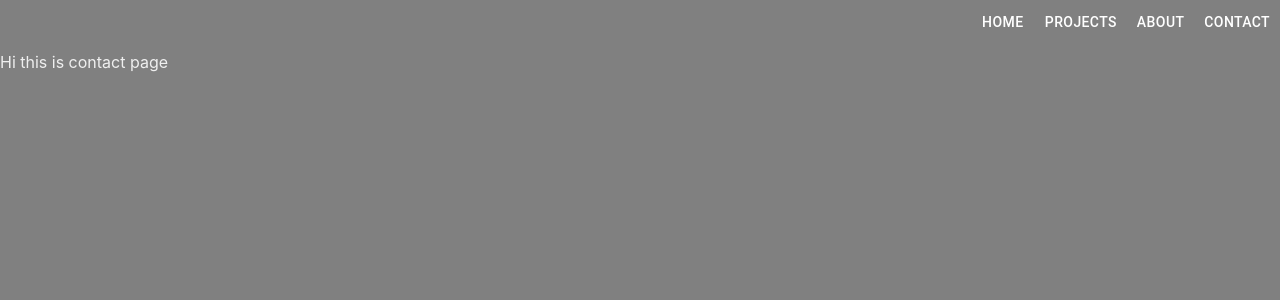
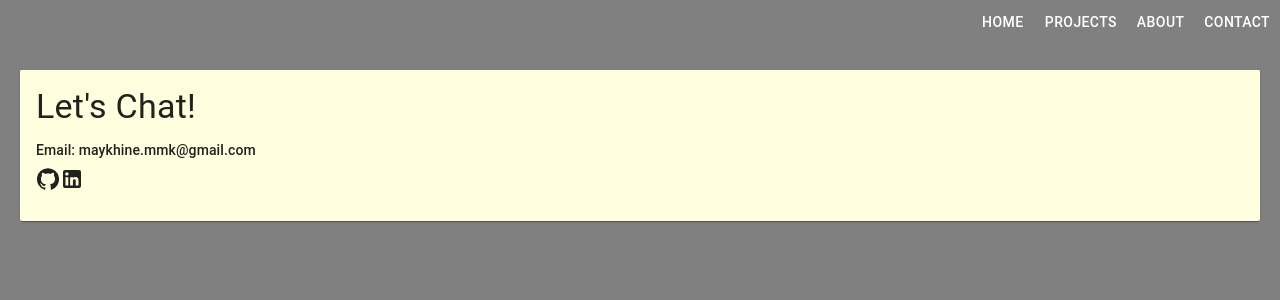
Before and after one commit to MayKhine/portfolio, a React (Vite) app: page /Contact in a window 1280 px wide. Shown: the top 300 px of the page. Built offline with nearby package versions, Linux system fonts and the light colour scheme.

Commit message:
start on contact page

```diff
--- a/src/pages/Contact.tsx
+++ b/src/pages/Contact.tsx
@@ -1,5 +1,14 @@
 import { motion } from "framer-motion";
+import Box from "@mui/material/Box";
+import Typography from "@mui/material/Typography";
+import Card from "@mui/material/Card";
+import Button from "@mui/material/Button";
+import CardMedia from "@mui/material/CardMedia";
+import CardContent from "@mui/material/CardContent";
+import Link from "@mui/material/Link";
 
+import GitHubIcon from "@mui/icons-material/GitHub";
+import LinkedInIcon from "@mui/icons-material/LinkedIn";
 export const Contact = () => {
   return (
     <motion.div
@@ -7,7 +16,57 @@ export const Contact = () => {
       animate={{ opacity: 1, x: 0 }}
       transition={{ duration: 1 }}
     >
-      <div>Hi this is contact page</div>
+      <Box sx={{ backgroundColor: "pink", margin: "20px" }}>
+        <Card
+          sx={{
+            display: "flex",
+            flexDirection: "row",
+            flexWrap: "wrap",
+            justifyContent: "center",
+          }}
+        >
+          <CardContent
+            sx={{
+              backgroundColor: "lightyellow",
+              flex: "1",
+              minWidth: "300px",
+            }}
+          >
+            <Typography variant="h4" gutterBottom>
+              Let's Chat!
+            </Typography>
+            <Typography variant="subtitle2" gutterBottom>
+              Email: maykhine.mmk@gmail.com
+            </Typography>
+            <div>
+              <Link
+                href="https://github.com/MayKhine"
+                underline="none"
+                color="inherit"
+                target="_blank"
+                rel="noopener noreferrer "
+              >
+                <GitHubIcon></GitHubIcon>
+              </Link>
+              <Link
+                href="https://www.linkedin.com/in/maykhine/"
+                underline="none"
+                color="inherit"
+                target="_blank"
+                rel="noopener noreferrer "
+              >
+                <LinkedInIcon></LinkedInIcon>
+              </Link>
+            </div>
+          </CardContent>
+        </Card>
+      </Box>
     </motion.div>
   );
 };
+
+const ButtonStyle = {
+  color: "black",
+  padding: "10px",
+  borderRadius: "8px",
+};
--- a/src/pages/Projects.tsx
+++ b/src/pages/Projects.tsx
@@ -2,10 +2,7 @@ import { motion } from "framer-motion";
 import Box from "@mui/material/Box";
 import Typography from "@mui/material/Typography";
 import Card from "@mui/material/Card";
-import CardMedia from "@mui/material/CardMedia";
 import CardContent from "@mui/material/CardContent";
-import { CardActionArea } from "@mui/material";
-// import pj1ImgUrl from "../assets/images/test.png";
 import Grid from "@mui/material/Grid";
 import { useNavigate } from "react-router-dom";
 import projectsData from "../assets/projectsData.json";
@@ -13,9 +10,7 @@ import AspectRatio from "@mui/joy/AspectRatio";
 
 export const Projects = () => {
   const navigate = useNavigate();
-  const projImages = [
-    "https://github.com/MayKhine/portfolio/blob/main/src/assets/images/capeHouseSharing/img%201.51.03%20PM.png?raw=true",
-  ];
+
   return (
     <>
       <motion.div
```
